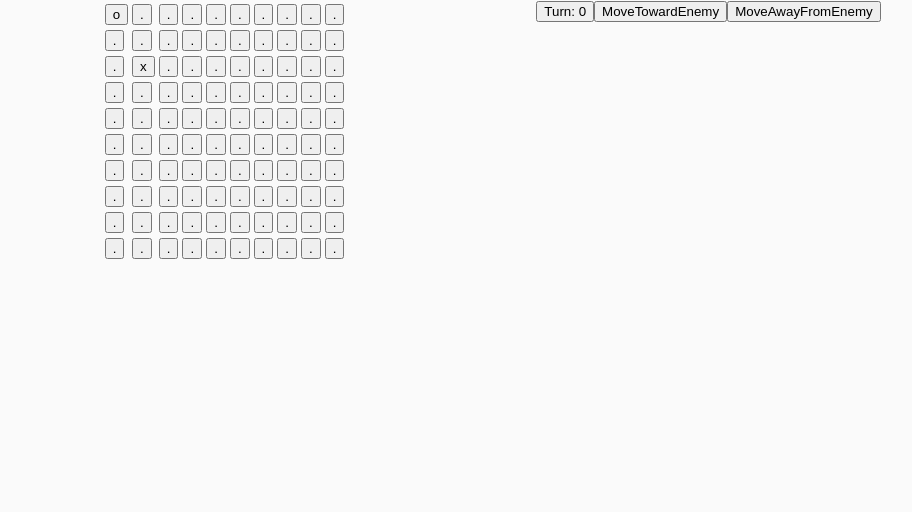
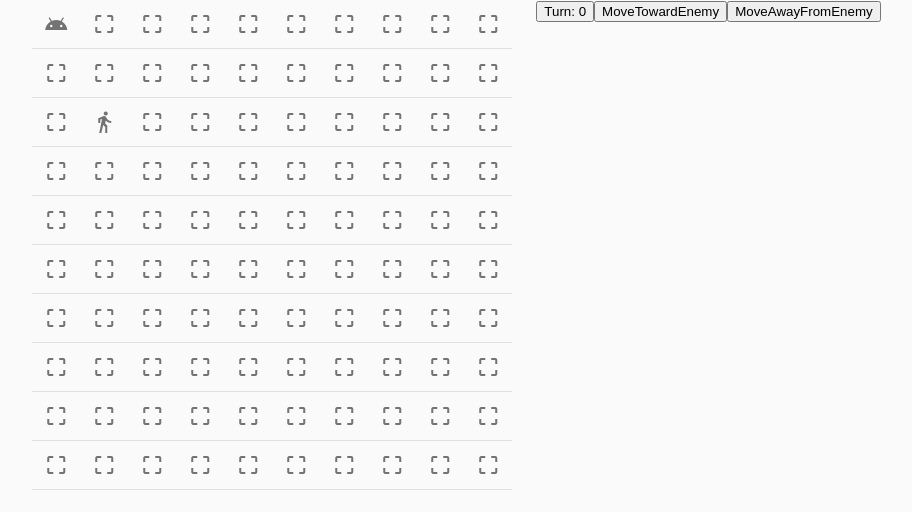
Before and after one commit to herstad/brigands-deploy, a React (Create React App) app: page / in a window 1280 px wide. Shown: the top 512 px of the page, without its empty margins (333-1245 px from the left). Built offline with nearby package versions, Linux system fonts and the light colour scheme.

Commit message:
Use material table and icons for palying field

```diff
--- a/src/App.js
+++ b/src/App.js
@@ -15,10 +15,10 @@ class App extends Component {
         <CssBaseline/>
         <Grid container justify="center" direction="row" spacing={24}>
           <ContextProvider>
-            <Grid item xs={4}>
+            <Grid item xs>
               <InfoPane/>
             </Grid>
-            <Grid item xs={4}>
+            <Grid item xs>
               <PlayingField size="10"/>
             </Grid>
             <Grid item xs={4}>
--- a/src/PlayingField.js
+++ b/src/PlayingField.js
@@ -1,25 +1,41 @@
 import React, {Component} from 'react';
 import BrigandContext from "./BrigandContext";
+import Table from '@material-ui/core/Table';
+import TableBody from '@material-ui/core/TableBody';
+import TableCell from '@material-ui/core/TableCell';
+import TableRow from '@material-ui/core/TableRow';
+import Icon from '@material-ui/core/Icon';
+import IconButton from '@material-ui/core/IconButton';
 
 class PlayingField extends Component {
+
+  typeIcons = {
+    o: 'android',
+    x: 'directions_walk',
+    grass: 'crop_free',
+    tree:'nature',
+
+  };
+
+  getIcon = (type) => this.typeIcons[type] || 'crop_free';
 
   render() {
 
     return <div className="PlayingField">
-      <table>
-        <tbody>
+      <Table padding="none">
+        <TableBody>
         <BrigandContext.Consumer>
           {({items, setSelected}) => {
             return (this.createMatrix(10, items).map(row =>
-              <tr key={row[0].y}>{row.map(elem =>
-                <td key={'x' + elem.x + 'y' + elem.y}>
-                  <button onClick={() => setSelected(elem)}>{elem.type}</button>
-                </td>)}
-              </tr>))
+              <TableRow key={row[0].y}>{row.map(elem =>
+                <TableCell key={'x' + elem.x + 'y' + elem.y}>
+                  <IconButton onClick={() => setSelected(elem)}><Icon>{this.getIcon(elem.type)}</Icon></IconButton>
+                </TableCell>)}
+              </TableRow>))
           }}
         </BrigandContext.Consumer>
-        </tbody>
-      </table>
+        </TableBody>
+      </Table>
     </div>;
   }
 
```
